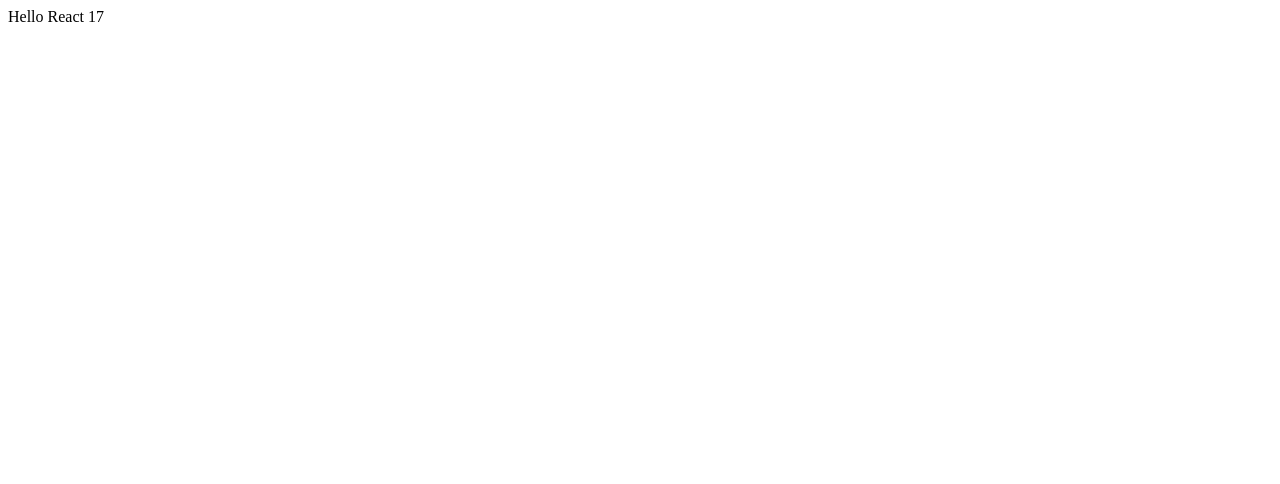
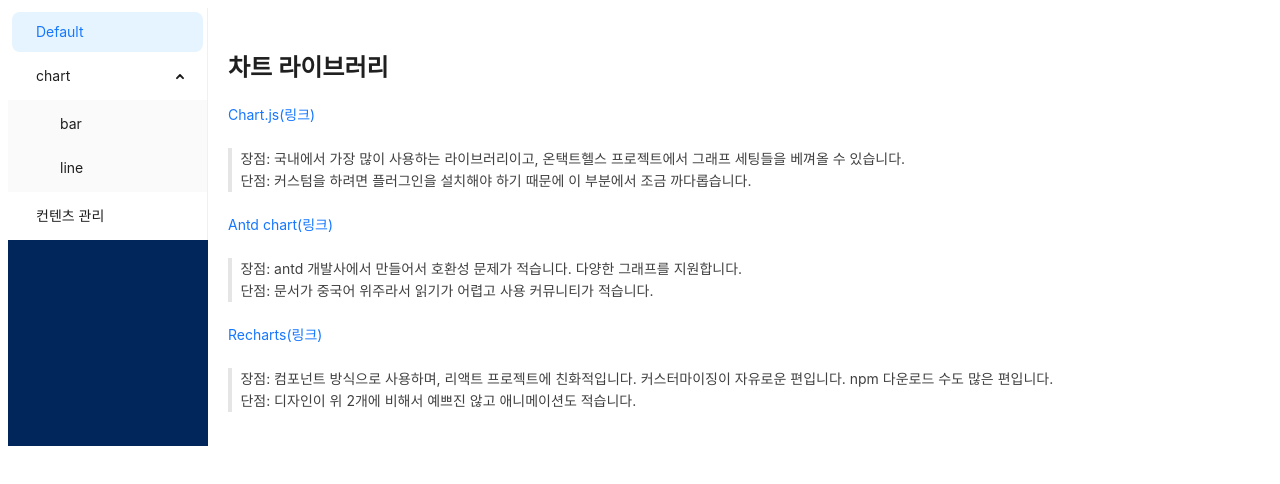
Before and after one commit to lsaOntact/globon-admin-test, a React (Create React App) app: page / in a window 1280 px wide. Shown: the top 484 px of the page. Built offline with nearby package versions, Linux system fonts and the light colour scheme.

Commit message:
feat: antd chart,chart js 패키지 설치 및 바 차트 샘플 추가,메뉴 컴포넌트 구성

```diff
--- a/src/App.js
+++ b/src/App.js
@@ -1,5 +1,75 @@
+import { Menu, Flex, Layout } from "antd";
+import BarChartList from "./component/chart/BarChartList";
+import { useState } from "react";
+import Default from "./component/Default";
+
+const { Sider, Content } = Layout;
+
 function App() {
-  return <div>Hello React 17</div>;
+  const [selectMenu, setSelectMenu] = useState("item0");
+  const renderContent = () => {
+    switch (selectMenu) {
+      case "item0":
+        return <Default />;
+      case "bar":
+        return <BarChartList />;
+      case "line":
+        return <></>;
+      default:
+        return <></>;
+    }
+  };
+  const layoutStyle = {
+    width: "100%",
+  };
+
+  const contentStyle = {
+    backgroundColor: "#fff",
+    minHeight: "100%",
+  };
+  const siderStyle = {
+    width: 256,
+    backgroundColor: "#00265bff",
+  };
+
+  const items = [
+    { key: "item0", label: "Default" },
+    {
+      key: "item1",
+      label: "chart",
+      children: [
+        {
+          key: "bar",
+          label: "bar",
+        },
+        {
+          key: "line",
+          label: "line",
+        },
+      ],
+    },
+    { key: "item2", label: "컨텐츠 관리" },
+  ];
+  return (
+    <Layout style={layoutStyle}>
+      <Sider style={siderStyle}>
+        <Menu
+          onClick={(e) => setSelectMenu(e.key)}
+          style={{ width: "100%" }}
+          defaultSelectedKeys={selectMenu}
+          defaultOpenKeys={["item1"]}
+          mode="inline"
+          items={items}
+        />
+      </Sider>
+
+      <Content style={contentStyle}>
+        <div style={{ width: "100%", height: "100%", padding: "20px" }}>
+          {renderContent()}
+        </div>
+      </Content>
+    </Layout>
+  );
 }
 
 export default App;
--- /dev/null
+++ b/src/component/Default.jsx
@@ -0,0 +1,57 @@
+import { Space, Typography } from "antd";
+import Paragraph from "antd/es/typography/Paragraph";
+
+const Default = () => {
+  const { Link } = Typography;
+  return (
+    <Space direction="vertical">
+      <Typography.Title level={3}>차트 라이브러리</Typography.Title>
+
+      <Link
+        target="_blank"
+        href="https://react-chartjs-2.js.org/examples/vertical-bar-chart"
+      >
+        Chart.js(링크)
+      </Link>
+      <Paragraph>
+        <blockquote>
+          장점: 국내에서 가장 많이 사용하는 라이브러리이고, 온택트헬스
+          프로젝트에서 그래프 세팅들을 베껴올 수 있습니다. <br />
+          단점: 커스텀을 하려면 플러그인을 설치해야 하기 때문에 이 부분에서 조금
+          까다롭습니다.
+        </blockquote>
+      </Paragraph>
+
+      <Link
+        target="_blank"
+        href="https://ant-design-charts.antgroup.com/en/components/plots/bar"
+      >
+        Antd chart(링크)
+      </Link>
+      <Paragraph>
+        <blockquote>
+          장점: antd 개발사에서 만들어서 호환성 문제가 적습니다. 다양한 그래프를
+          지원합니다. <br />
+          단점: 문서가 중국어 위주라서 읽기가 어렵고 사용 커뮤니티가 적습니다.
+        </blockquote>
+      </Paragraph>
+
+      <Link
+        target="_blank"
+        href="https://recharts.github.io/en-US/examples/LineBarAreaComposedChart/"
+      >
+        Recharts(링크)
+      </Link>
+      <Paragraph>
+        <blockquote>
+          장점: 컴포넌트 방식으로 사용하며, 리액트 프로젝트에 친화적입니다.
+          커스터마이징이 자유로운 편입니다. npm 다운로드 수도 많은 편입니다.
+          <br />
+          단점: 디자인이 위 2개에 비해서 예쁘진 않고 애니메이션도 적습니다.
+        </blockquote>
+      </Paragraph>
+    </Space>
+  );
+};
+
+export default Default;
--- /dev/null
+++ b/src/component/chart/BarChartList.jsx
@@ -0,0 +1,49 @@
+import { Bar } from "@ant-design/plots";
+import { Column } from "@ant-design/plots";
+import { Typography } from "antd";
+import { columnData, data } from "./data";
+
+const BarChartList = () => {
+  const barConfig = {
+    data,
+    xField: "label",
+    yField: "value",
+    colorField: "type",
+    scale: {
+      x: {
+        padding: 0.5,
+      },
+    },
+    group: true,
+    style: {
+      height: 10,
+    },
+  };
+
+  const columnConfig = {
+    data: columnData,
+    xField: "day",
+    yField: "value",
+    colorField: "type",
+    scale: {
+      color: {
+        range: ["#FF6B6B", "#58fff4"],
+      },
+    },
+    group: true,
+  };
+  return (
+    <>
+      <Typography.Title level={3}>가로 바 차트(Antd)</Typography.Title>
+      <div>
+        <Bar {...barConfig} />
+      </div>
+      <Typography.Title level={3}>세로 바 차트(Antd)</Typography.Title>
+      <div>
+        <Column {...columnConfig} />
+      </div>
+    </>
+  );
+};
+
+export default BarChartList;
--- /dev/null
+++ b/src/component/chart/data.js
@@ -0,0 +1,149 @@
+export const data = [
+  {
+    label: "Mon.",
+    type: "series1",
+    value: 2800,
+  },
+  {
+    label: "Mon.",
+    type: "series2",
+    value: 2260,
+  },
+  {
+    label: "Tues.",
+    type: "series1",
+    value: 1800,
+  },
+  {
+    label: "Tues.",
+    type: "series2",
+    value: 1300,
+  },
+  {
+    label: "Wed.",
+    type: "series1",
+    value: 950,
+  },
+  {
+    label: "Wed.",
+    type: "series2",
+    value: 900,
+  },
+  {
+    label: "Thur.",
+    type: "series1",
+    value: 500,
+  },
+  {
+    label: "Thur.",
+    type: "series2",
+    value: 390,
+  },
+  {
+    label: "Fri.",
+    type: "series1",
+    value: 170,
+  },
+  {
+    label: "Fri.",
+    type: "series2",
+    value: 100,
+  },
+];
+
+// 31일간의 방문 데이터 샘플
+export const columnData = [
+  // 1일
+  { day: "1", type: "신규방문", value: 450 },
+  { day: "1", type: "재방문", value: 280 },
+  // 2일
+  { day: "2", type: "신규방문", value: 480 },
+  { day: "2", type: "재방문", value: 320 },
+  // 3일
+  { day: "3", type: "신규방문", value: 520 },
+  { day: "3", type: "재방문", value: 620 },
+  // 4일
+  { day: "4", type: "신규방문", value: 490 },
+  { day: "4", type: "재방문", value: 580 },
+  // 5일
+  { day: "5", type: "신규방문", value: 460 },
+  { day: "5", type: "재방문", value: 680 },
+  // 6일
+  { day: "6", type: "신규방문", value: 510 },
+  { day: "6", type: "재방문", value: 750 },
+  // 7일
+  { day: "7", type: "신규방문", value: 480 },
+  { day: "7", type: "재방문", value: 820 },
+  // 8일
+  { day: "8", type: "신규방문", value: 500 },
+  { day: "8", type: "재방문", value: 890 },
+  // 9일
+  { day: "9", type: "신규방문", value: 530 },
+  { day: "9", type: "재방문", value: 920 },
+  // 10일
+  { day: "10", type: "신규방문", value: 560 },
+  { day: "10", type: "재방문", value: 1050 },
+  // 11일
+  { day: "11", type: "신규방문", value: 580 },
+  { day: "11", type: "재방문", value: 1120 },
+  // 12일
+  { day: "12", type: "신규방문", value: 550 },
+  { day: "12", type: "재방문", value: 1080 },
+  // 13일
+  { day: "13", type: "신규방문", value: 570 },
+  { day: "13", type: "재방문", value: 1200 },
+  // 14일
+  { day: "14", type: "신규방문", value: 590 },
+  { day: "14", type: "재방문", value: 1250 },
+  // 15일
+  { day: "15", type: "신규방문", value: 560 },
+  { day: "15", type: "재방문", value: 1180 },
+  // 16일
+  { day: "16", type: "신규방문", value: 540 },
+  { day: "16", type: "재방문", value: 1100 },
+  // 17일
+  { day: "17", type: "신규방문", value: 600 },
+  { day: "17", type: "재방문", value: 1380 },
+  // 18일
+  { day: "18", type: "신규방문", value: 520 },
+  { day: "18", type: "재방문", value: 950 },
+  // 19일
+  { day: "19", type: "신규방문", value: 490 },
+  { day: "19", type: "재방문", value: 880 },
+  // 20일
+  { day: "20", type: "신규방문", value: 510 },
+  { day: "20", type: "재방문", value: 920 },
+  // 21일
+  { day: "21", type: "신규방문", value: 480 },
+  { day: "21", type: "재방문", value: 850 },
+  // 22일
+  { day: "22", type: "신규방문", value: 470 },
+  { day: "22", type: "재방문", value: 820 },
+  // 23일
+  { day: "23", type: "신규방문", value: 460 },
+  { day: "23", type: "재방문", value: 790 },
+  // 24일
+  { day: "24", type: "신규방문", value: 490 },
+  { day: "24", type: "재방문", value: 840 },
+  // 25일
+  { day: "25", type: "신규방문", value: 510 },
+  { day: "25", type: "재방문", value: 900 },
+  // 26일
+  { day: "26", type: "신규방문", value: 530 },
+  { day: "26", type: "재방문", value: 950 },
+  // 27일
+  { day: "27", type: "신규방문", value: 520 },
+  { day: "27", type: "재방문", value: 920 },
+  // 28일
+  { day: "28", type: "신규방문", value: 500 },
+  { day: "28", type: "재방문", value: 880 },
+  // 29일
+  { day: "29", type: "신규방문", value: 490 },
+  { day: "29", type: "재방문", value: 860 },
+  // 30일
+  { day: "30", type: "신규방문", value: 510 },
+  { day: "30", type: "재방문", value: 900 },
+  // 31일
+  { day: "31", type: "신규방문", value: 530 },
+  { day: "31", type: "재방문", value: 940 },
+];
```
Also changed, not shown: package.json (+3 -22 lines), 1 other file (tests, documents, lock files or other folders).
